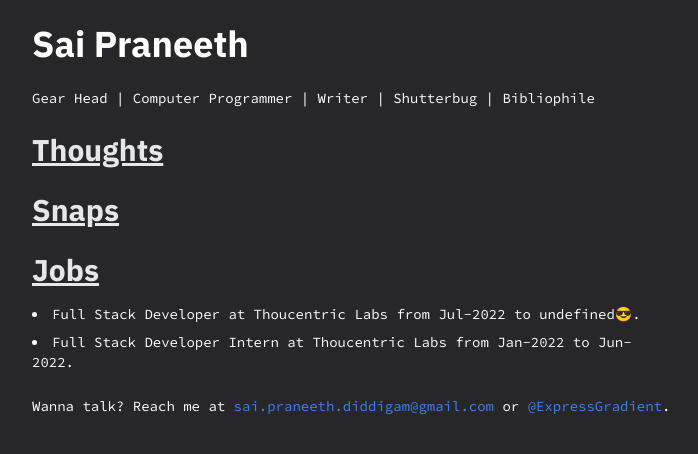
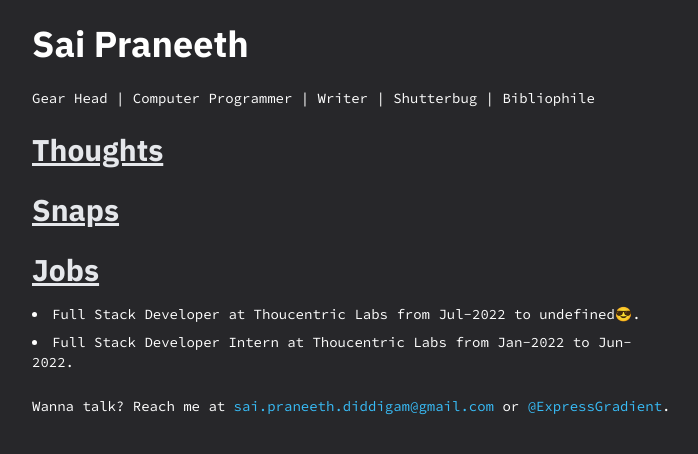
Before and after one commit to ExpressGradient/praneeth, a Next.js app: page / in a window 1280 px wide. Shown: the top 454 px of the page, without its empty margins (288-986 px from the left). Built offline with nearby package versions, Linux system fonts and the light colour scheme.

Commit message:
fixed a11y issue for a

```diff
--- a/styles/globals.css
+++ b/styles/globals.css
@@ -35,7 +35,7 @@ p {
 }
 
 a {
-    @apply text-blue-500 rounded hover:underline hover:underline-offset-2 focus:outline-none focus:ring-1 focus:ring-offset-4 focus:ring-white focus:ring-offset-zinc-800;
+    @apply text-sky-400 rounded hover:underline hover:underline-offset-2 focus:outline-none focus:ring-1 focus:ring-offset-4 focus:ring-white focus:ring-offset-zinc-800;
 }
 
 .box {
```
